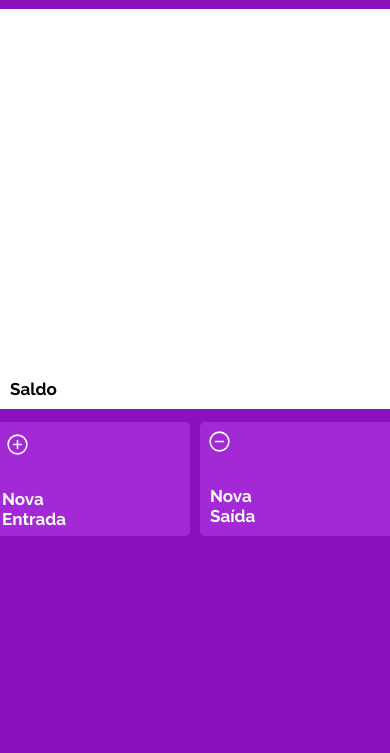
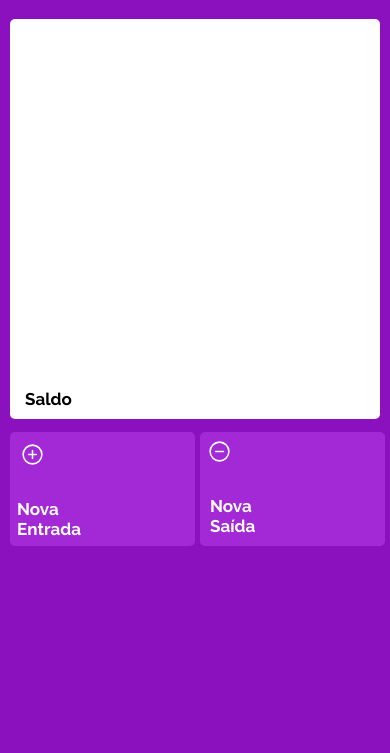
Before and after one commit to raferdev/mywallet-front, a React app: page /home in a window 390 px wide. Shown: the part 91-844 px from the top of the page. Built offline with nearby package versions, Linux system fonts and the light colour scheme; no server answers; a web font is replaced by a local one.

Commit message:
fix: responsive padding

```diff
--- a/public/globalstyle.css
+++ b/public/globalstyle.css
@@ -1,13 +1,17 @@
 * {
     box-sizing: border-box;
 }
-html,body {
+html,body,.root {
     height: 100%;
     width: 100%;
     display: flex;
     justify-content: center;
     background-color: #8C11BE;
 }
+
+.root {
+    padding: 10px;
+}
 a{
     text-decoration: none !important;
 }
--- a/src/components/home/styles.css
+++ b/src/components/home/styles.css
@@ -3,7 +3,8 @@
   display: flex;
   align-items: center;
   flex-direction: column;
-  width: 400px;
+  width: 100%;
+  max-width: 400px;
   height: 100%;
 }
 .header-home {
@@ -11,6 +12,7 @@
   align-items: center;
   width: 100%;
   height: 100px;
+  padding: 0 20px;
 }
 .header-home h2 {
   font-family: "Raleway";
@@ -60,7 +62,7 @@
   display: flex;
   text-decoration: none;
   outline: none;
-  width: 195px;
+  width: 100%;
   height: 114px;
   background: #a328d6;
   border-radius: 5px;
@@ -105,7 +107,8 @@
   margin: 13px 0 0 5px;
   display: flex;
   outline: none;
-  width: 195px;
+  min-width: 100;
+  width: 100%;
   height: 114px;
   background: #a328d6;
   border-radius: 5px;
@@ -123,6 +126,10 @@
   display: flex;
   width: 100%;
   height: 70px;
+}
+
+.divButton a {
+    width: 100%;
 }
 .logs {
   position: relative;
```
